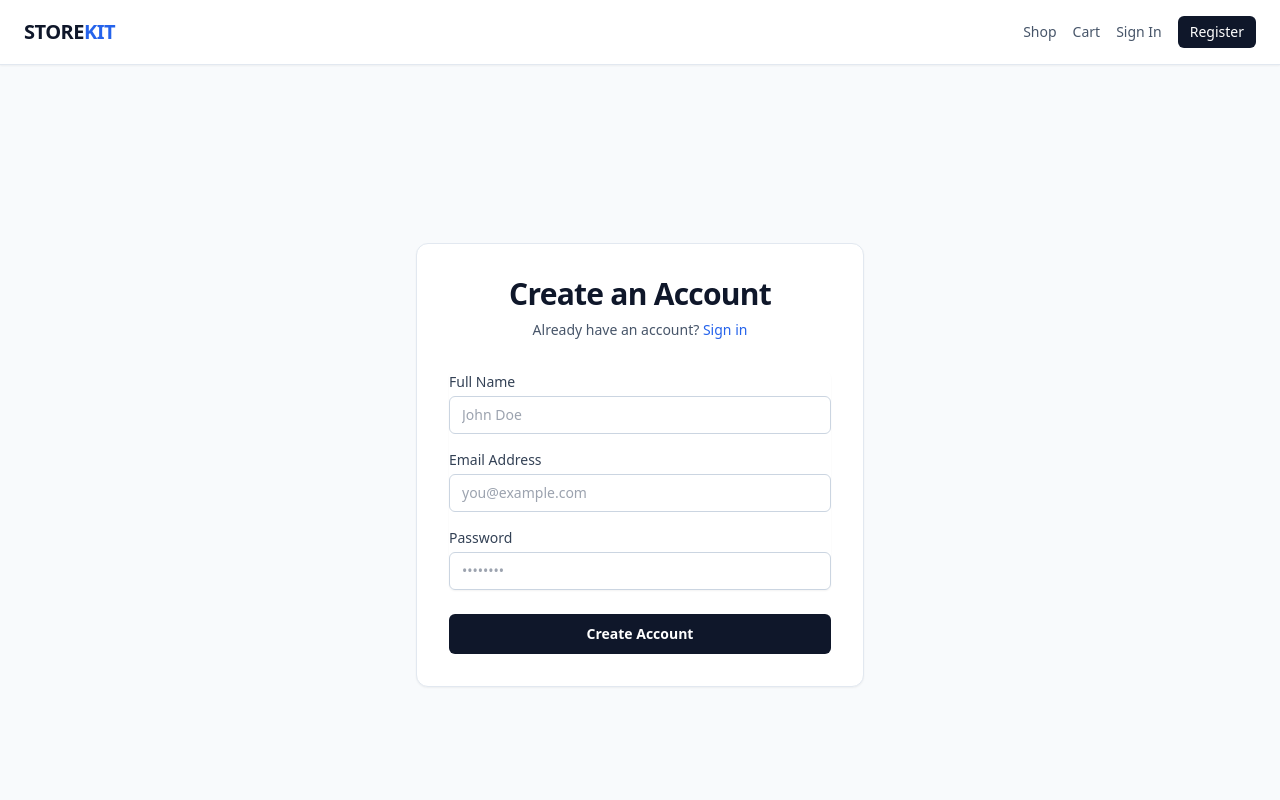
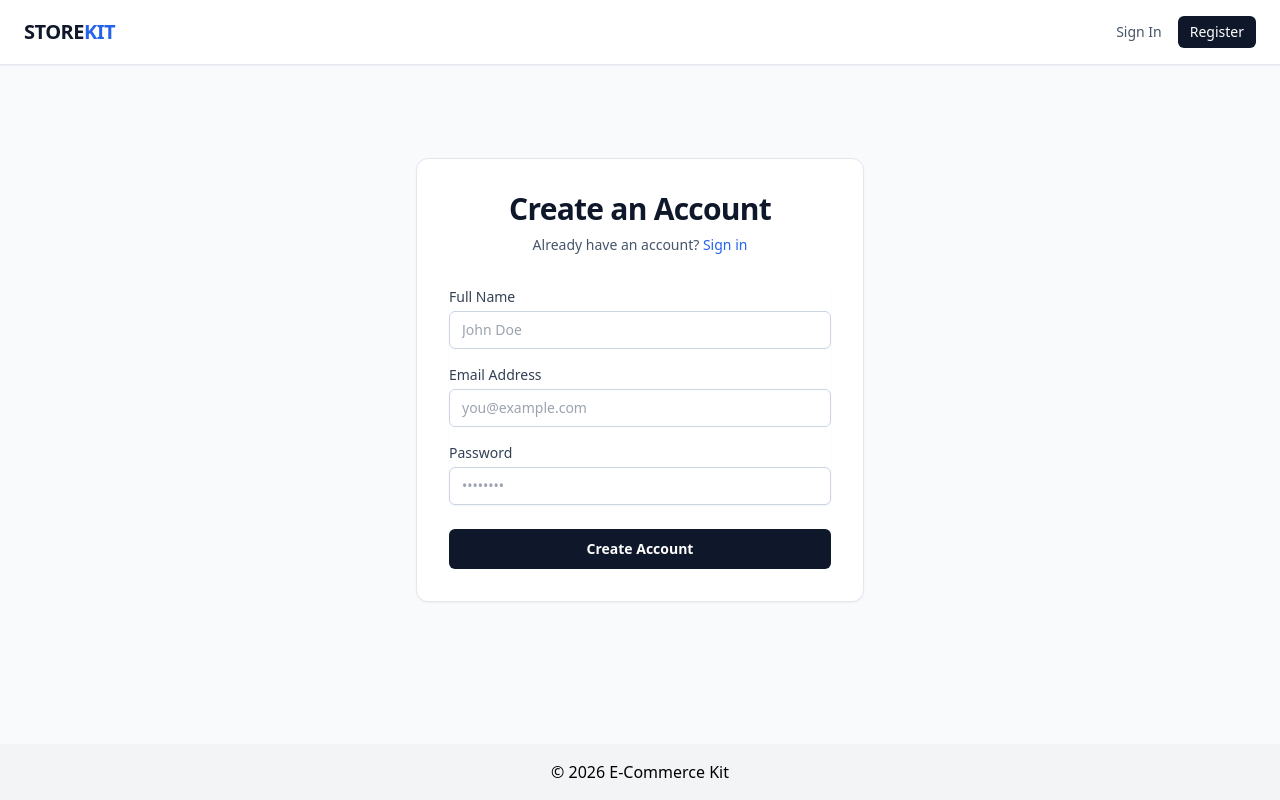
Before and after one commit to dhereprathamesh/E-commerce-Kit, a React (Vite) app in the folder frontend/: page /register in a window 1280 px wide. Shown: the top 800 px of the page. Built offline with nearby package versions, Linux system fonts and the light colour scheme.

Commit message:
logout modal, refresh scroll & password validation fixes

```diff
--- a/frontend/src/components/layout/Footer.jsx
+++ b/frontend/src/components/layout/Footer.jsx
@@ -1,6 +1,6 @@
 export default function Footer() {
   return (
-    <footer className="bg-gray-100 text-center p-4 mt-10">
+    <footer className="bg-gray-100 text-center p-4">
       <p>© {new Date().getFullYear()} E-Commerce Kit</p>
     </footer>
   );
--- a/frontend/src/components/layout/Layout.jsx
+++ b/frontend/src/components/layout/Layout.jsx
@@ -6,7 +6,7 @@ export default function Layout({ children }) {
   console.log("Layout.js");
 
   return (
-    <div className="min-h-screen flex flex-col">
+    <div className="min-h-screen flex flex-col bg-slate-50">
       <Navbar />
       <main className="flex-1">{children}</main>
       <Footer />
--- a/frontend/src/components/layout/Navbar.jsx
+++ b/frontend/src/components/layout/Navbar.jsx
@@ -1,20 +1,30 @@
-import { Link, NavLink } from "react-router-dom"; // 1. Imported NavLink here
+import { useState } from "react"; // 1. Added useState hook
+import { Link, NavLink } from "react-router-dom";
 import { useAuthStore } from "../../store/authStore";
 
 export default function Navbar() {
   const { user, logout } = useAuthStore();
   const isAdmin = user?.userType === "ADMIN";
 
-  // 2. Extracted the styling rule into a clean helper string
+  // 2. Added state to track modal visibility
+  const [showLogoutModal, setShowLogoutModal] = useState(false);
+
   const activeTabClass = ({ isActive }) =>
     isActive
       ? "font-semibold text-blue-600"
       : "text-slate-600 hover:text-slate-900 transition-colors";
 
+  // 3. Handler to finalize the logout flow
+  const handleLogoutConfirm = async () => {
+    setShowLogoutModal(false); // Close modal first
+    await logout();            // Execute your authStore logout logic
+  };
+
   return (
-    <nav className="relative z-0 border-b border-slate-200 bg-white px-6 py-4 shadow-sm">
+    <>
+      <nav className="border-b border-slate-200 bg-white px-6 py-4 shadow-sm relative z-40">
         <div className="mx-auto flex max-w-7xl items-center justify-between">
-        {/* Brand Logo - Redirects Admins to Product Panel and Customers to Home */}
+          {/* Brand Logo */}
           <Link
             to={isAdmin ? "/admin/products" : "/"}
             className="text-xl font-bold tracking-tight text-slate-900"
@@ -29,44 +39,13 @@ export default function Navbar() {
 
           <div className="flex items-center gap-4 text-sm font-medium">
             {/* --- CONDITIONALLY RENDERED LINKS --- */}
-          {isAdmin ? (
+            {isAdmin && (
               <>
-              {/* Admin Backoffice Navigation Links transformed to NavLinks */}
-              <NavLink to="/admin/products" className={activeTabClass}>
-                Products
-              </NavLink>
-
-              <NavLink to="/admin/orders" className={activeTabClass}>
-                Orders
-              </NavLink>
-
-              <NavLink to="/admin/suppliers" className={activeTabClass}>
-                Suppliers
-              </NavLink>
-
-              <NavLink to="/admin/purchase-orders" className={activeTabClass}>
-                Purchase Orders
-              </NavLink>
-
-              <NavLink to="/admin/quotations" className={activeTabClass}>
-                Quotations
-              </NavLink>
-            </>
-          ) : (
-            <>
-              {/* Public Standard Shopping Links transformed to NavLinks */}
-              <NavLink
-                to={isAdmin ? "/admin/products" : "/products"}
-                className={activeTabClass}
-              >
-                Shop
-              </NavLink>
-              <NavLink
-                to={isAdmin ? "/admin/products" : "/cart"}
-                className={activeTabClass}
-              >
-                Cart
-              </NavLink>
+                <NavLink to="/admin/products" className={activeTabClass}>Products</NavLink>
+                <NavLink to="/admin/orders" className={activeTabClass}>Orders</NavLink>
+                <NavLink to="/admin/suppliers" className={activeTabClass}>Suppliers</NavLink>
+                <NavLink to="/admin/purchase-orders" className={activeTabClass}>Purchase Orders</NavLink>
+                <NavLink to="/admin/quotations" className={activeTabClass}>Quotations</NavLink>
               </>
             )}
 
@@ -74,31 +53,32 @@ export default function Navbar() {
             {user ? (
               <>
                 {!isAdmin && (
+                  <>
+                  <NavLink to="/products" className={activeTabClass}>Shop</NavLink>
+                  <NavLink to="/cart" className={activeTabClass}>Cart</NavLink>
                   <Link to="/profile" className="text-slate-600 hover:text-slate-900">
                     Hi, {user.name}
                   </Link>
+                  </>
                 )}
                 {isAdmin && (
                   <span className="text-slate-900 font-semibold border-l pl-3 border-slate-200">
                     Admin: {user.name}
                   </span>
                 )}
+
+                {/* 4. MODIFIED: Intercepts onClick to open the modal instead of logging out directly */}
                 <button
-                onClick={logout}
-                className="rounded-md bg-slate-100 px-3 py-1.5 hover:bg-slate-200 font-semibold text-xs text-slate-700 uppercase tracking-wider"
+                  onClick={() => setShowLogoutModal(true)}
+                  className="rounded-md bg-slate-100 px-3 py-1.5 hover:bg-slate-200 font-semibold text-xs text-slate-700 uppercase tracking-wider transition-colors"
                 >
                   Logout
                 </button>
               </>
             ) : (
               <>
-              <Link to="/login" className="text-slate-600 hover:text-slate-900">
-                Sign In
-              </Link>
-              <Link
-                to="/register"
-                className="rounded-md bg-slate-900 px-3 py-1.5 text-white hover:bg-slate-800"
-              >
+                <Link to="/login" className="text-slate-600 hover:text-slate-900">Sign In</Link>
+                <Link to="/register" className="rounded-md bg-slate-900 px-3 py-1.5 text-white hover:bg-slate-800">
                   Register
                 </Link>
               </>
@@ -106,5 +86,42 @@ export default function Navbar() {
           </div>
         </div>
       </nav>
+
+      {/* 5. NEW: CONFIRMATION MODAL INTERFACE */}
+      {showLogoutModal && (
+        <div className="fixed inset-0 z-50 flex items-center justify-center p-4 bg-slate-900/40 backdrop-blur-sm transition-opacity">
+
+          {/* Modal Backdrop Clickable to Close */}
+          <div className="absolute inset-0" onClick={() => setShowLogoutModal(false)} />
+
+          {/* Modal Content Box */}
+          <div className="relative w-full max-w-sm overflow-hidden rounded-lg bg-white p-6 shadow-xl border border-slate-100 transform transition-all">
+            <h3 className="text-lg font-semibold text-slate-900">
+              Confirm Logout
+            </h3>
+            <p className="mt-2 text-sm text-slate-500 leading-relaxed">
+              Are you sure you want to log out? You will need to sign back in to access your dashboard and profile.
+            </p>
+
+            <div className="mt-6 flex justify-end gap-3">
+              <button
+                type="button"
+                onClick={() => setShowLogoutModal(false)}
+                className="rounded-md border border-slate-200 bg-white px-4 py-2 text-xs font-semibold text-slate-700 hover:bg-slate-50 transition"
+              >
+                Cancel
+              </button>
+              <button
+                type="button"
+                onClick={handleLogoutConfirm}
+                className="rounded-md bg-red-600 px-4 py-2 text-xs font-semibold text-white hover:bg-red-700 shadow-sm transition"
+              >
+                Sign Out
+              </button>
+            </div>
+          </div>
+        </div>
+      )}
+    </>
   );
 }
--- a/frontend/src/pages/Register.jsx
+++ b/frontend/src/pages/Register.jsx
@@ -48,8 +48,13 @@ export default function Register() {
       return;
     }
 
-    if (password.length < 6) {
-      setValidationError("Password must be at least 6 characters long.");
+    // Enforces: Min 8 chars, at least 1 uppercase, 1 lowercase, 1 number, and 1 symbol
+    const passwordRegex = /^(?=.*[a-z])(?=.*[A-Z])(?=.*\d)(?=.*[\W_]).{8,}$/;
+
+    if (!passwordRegex.test(password)) {
+      setValidationError(
+        "Password must be at least 8 characters long and include uppercase and lowercase letters, numbers, and symbols."
+      );
       return;
     }
 
@@ -150,9 +155,9 @@ export default function Register() {
       });
     }
   };
-
+  {/* FIXED WRAPPER: Explicitly tracks remaining viewport height minus navbar to center content perfectly */}
   return (
-    <div className="flex min-h-screen items-center justify-center bg-slate-50 px-4 py-12 sm:px-6 lg:px-8">
+    <div className="flex min-h-[calc(100vh-170px)] items-center justify-center bg-slate-50 px-4 sm:px-6 lg:px-8">
       <div className="w-full max-w-md space-y-8 rounded-xl border border-slate-200 bg-white p-8 shadow-sm">
         {/* --- STEP 1: REGISTRATION FORM --- */}
         {step === 1 && (
@@ -207,7 +212,7 @@ export default function Register() {
                   </label>
                   <input
                     id="email-address"
-                    type="email"
+                    type="text" // Changed from email to prevent browser validation fighting custom backend schemas
                     required
                     value={email}
                     onChange={(e) => setEmail(e.target.value)}
```
Lines whose indentation alone changed are shown as unchanged.
